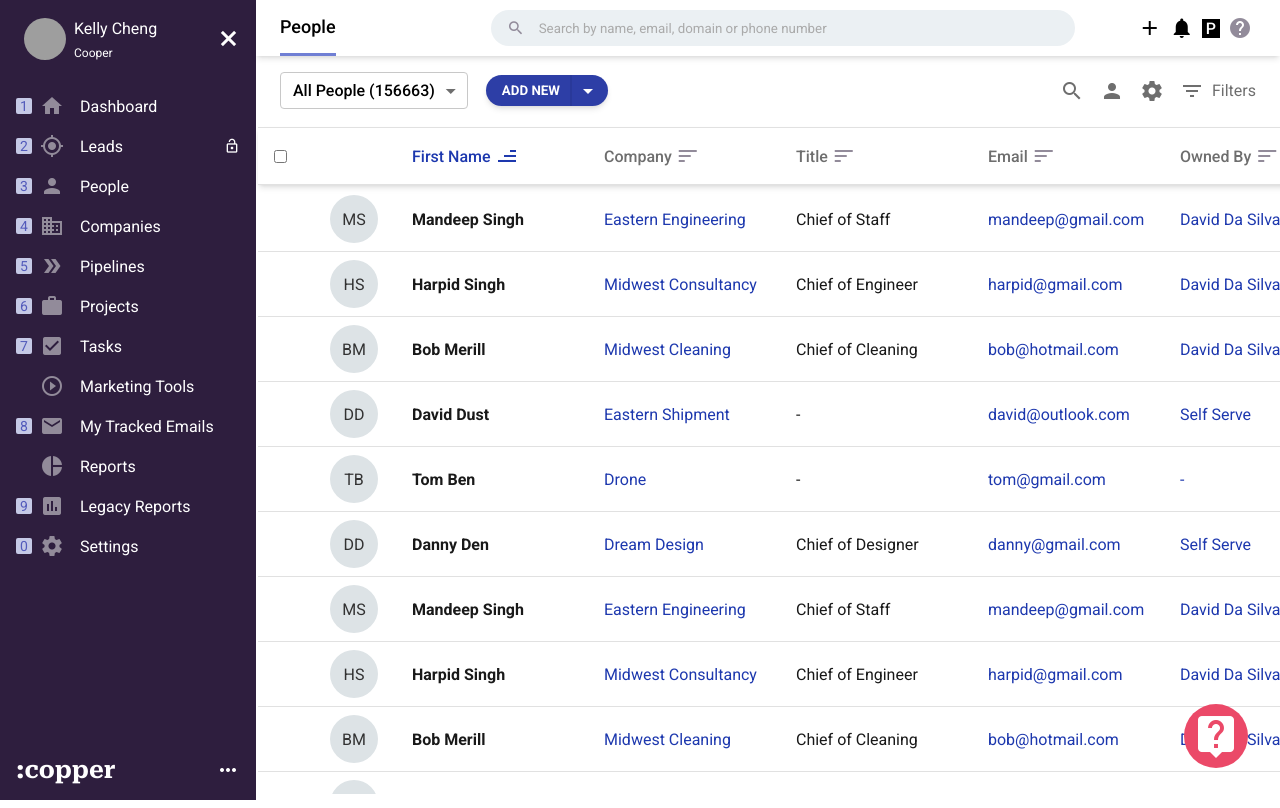
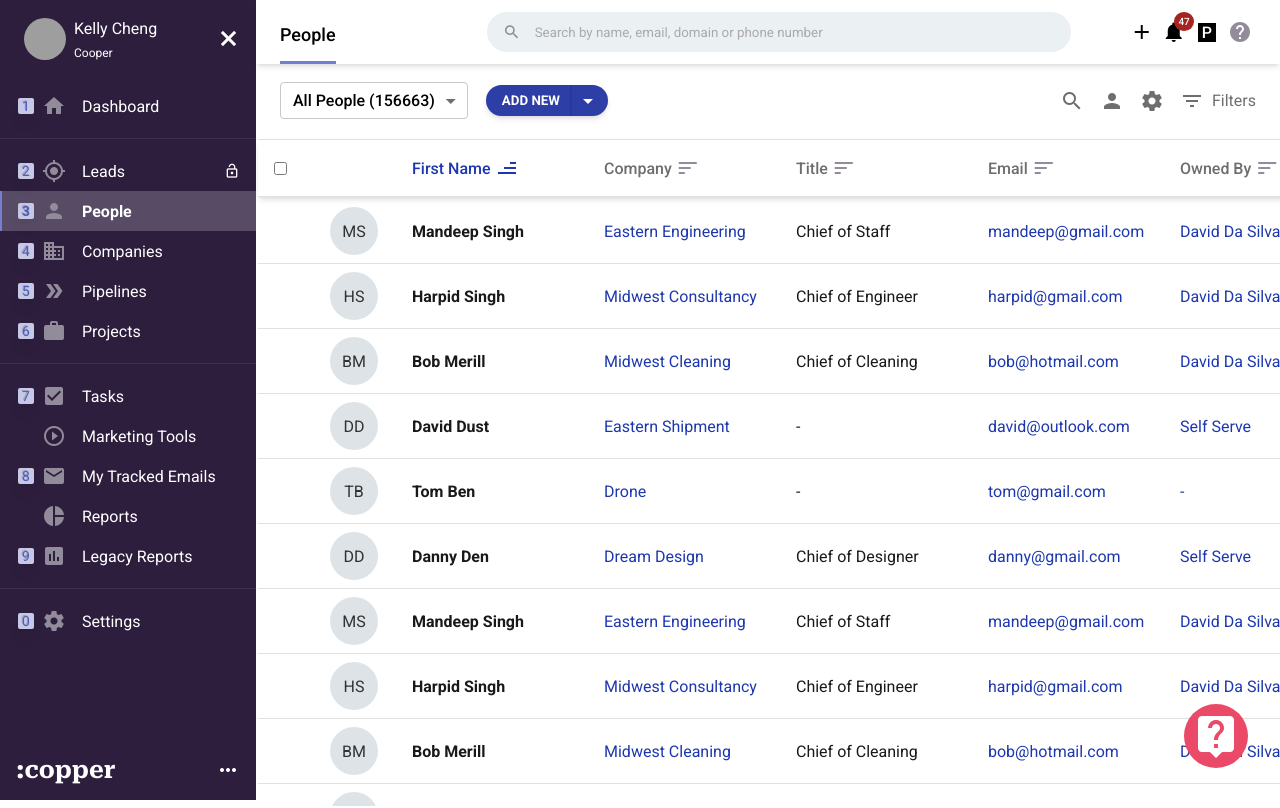
Before and after one commit to Regaron/restarone-challenge, a plain HTML site: page index.html in a window 1280 px wide. Drawn offline with nearby package versions, Linux system fonts and the light colour scheme; grey boxes are pictures that could not be loaded.

Commit message:
Add notification badge

```diff
--- a/index.html
+++ b/index.html
@@ -38,7 +38,7 @@
     <div class="main-container">
       <header>
         <nav>
-          <div class="nav__item">People</div>
+          <div class="nav__item"><span>People</span></div>
         </nav>
         <div class="searchbar">
           <input placeholder="Search by name, email, domain or phone number" />
@@ -46,7 +46,12 @@
         </div>
         <div class="header__action">
           <span class="material-icons"> add </span>
-          <span class="material-icons"> notifications </span>
+          <div class="notification-icon">
+            <span class="material-icons">
+              notifications
+            </span>
+            <span class="notification-badge">47</span>
+          </div>
           <span class="header__action__text">P</span>
           <span class="material-icons"> help </span>
         </div>
--- a/index.js
+++ b/index.js
@@ -5,6 +5,7 @@ var Model = (function () {
       leftIcon: "home",
       badge: 1,
     },
+    {},
     {
       label: "Leads",
       leftIcon: "my_location",
@@ -31,6 +32,7 @@ var Model = (function () {
       leftIcon: "work",
       badge: 6,
     },
+    {},
     {
       label: "Tasks",
       leftIcon: "check_box",
@@ -54,6 +56,7 @@ var Model = (function () {
       leftIcon: "insert_chart",
       badge: 9,
     },
+    {},
     {
       label: "Settings",
       leftIcon: "settings",
@@ -198,10 +201,10 @@ function getInitials(name) {
 }
 
 var UIController = (function () {
-  function createSidebarItem(sidebarItem) {
+  function createSidebarItem(sidebarItem, index) {
     var sidebarHTML = "<li class='divider'></li>";
-    if (sidebarItem.label !== "Divider") {
-      sidebarHTML = `<li class='sidebar__item'>
+    if (sidebarItem.label) {
+      sidebarHTML = `<li class='sidebar__item ${index === 3 ? "sidebar__item--selected":""}'>
                 <span class='sidebar__item__badge'>
                     ${
                       sidebarItem.badge > -1
@@ -247,7 +250,7 @@ var UIController = (function () {
     createSidebar(sidebarItems) {
       var sidebarHTML = "";
       for (var i = 0; i < sidebarItems.length; i++) {
-        sidebarHTML += createSidebarItem(sidebarItems[i]);
+        sidebarHTML += createSidebarItem(sidebarItems[i], i);
       }
       document.getElementById("sidebar__nav").innerHTML = sidebarHTML;
     },
--- a/main.css
+++ b/main.css
@@ -3,7 +3,7 @@
   padding: 0;
   margin: 0;
   transition: color 0.1s, background-color 0.1s, width 0.1s,
-    opacity 0.1s ease-in-out;
+    opacity 0.1s, border-color 0.1s ease-in-out;
 }
 
 ul {
@@ -68,6 +68,13 @@ input[type="checkbox"] {
   color: rgb(146, 139, 154);
 }
 
+.divider {
+  width: 100%;
+  height: 1px;
+  background-color: rgb(64, 46, 82);
+  margin: 12px 0;
+}
+
 .sidebar__item__right-icon {
   color: white;
   font-size: 16px;
@@ -78,10 +85,14 @@ input[type="checkbox"] {
   flex-direction: row;
   align-items: center;
   padding: 8px 16px;
+  border-left: 2px solid transparent;
+  font-weight: 400;
 }
 
 .sidebar__item--selected {
-  background-color: rgba(255, 255, 255, 0.3);
+  background-color: rgba(255, 255, 255, 0.2);
+  border-left-color: rgb(116, 127, 205);
+  font-weight: 700;
 }
 
 .sidebar__item:hover {
@@ -94,6 +105,7 @@ input[type="checkbox"] {
   margin-right: 8px;
   display: flex;
   align-items: center;
+  box-shadow: 0 10px 15px -3px rgb(0 0 0 / 0.1), 0 4px 6px -4px rgb(0 0 0 / 0.1);
 }
 
 .sidebar__item__badge span {
@@ -103,6 +115,7 @@ input[type="checkbox"] {
   text-align: center;
   padding: 0 4px;
   border-radius: 2px;
+  text-shadow: -1px -1px rgba(0, 0, 0, 0.2);
 }
 
 .sidebar__item__label {
@@ -153,8 +166,13 @@ header {
 .nav__item {
   font-weight: 500;
   font-size: 18px;
-  padding: 16px 0;
+  padding: 20px 0;
   border-bottom: 3px solid rgb(112, 127, 212);
+}
+
+.nav__item span {
+  display: inline-block;
+  transform: translateY(4px);
 }
 
 .searchbar {
@@ -165,7 +183,7 @@ header {
 .searchbar input {
   background-color: rgb(235, 240, 243);
   border: 0;
-  height: 36px;
+  height: 40px;
   border-radius: 36px;
   width: 100%;
   padding: 0 48px;
@@ -194,8 +212,14 @@ header {
   cursor: pointer;
 }
 
-.header__action :last-child {
+.header__action>:last-child {
   color: rgb(146, 139, 154);
+}
+
+.notification-icon {
+  position: relative;
+  display: flex;
+  align-items: center;
 }
 
 .header__action__text {
@@ -203,13 +227,26 @@ header {
   color: white;
   font-weight: 500;
   padding: 0 4px;
-  margin: 0 4px;
+  margin: 0 8px;
   cursor: pointer;
 }
 
+.notification-badge {
+  position: absolute;
+  top: -8px;
+  right: -4px;
+  background-color: rgb(166, 36, 32);
+  color: white;
+  font-size: 10px;
+  font-weight: 500;
+  padding: 4px;
+  border-radius: 50%;
+}
+
+
 .table-top {
   display: flex;
-  padding: 16px 24px;
+  padding: 18px 24px;
   align-items: center;
 }
 
@@ -220,6 +257,10 @@ header {
   border-radius: 4px;
   cursor: pointer;
   font-weight: 500;
+}
+
+.dropdown:hover {
+  border-color: rgb(29, 56, 174);
 }
 
 .dropdown .material-icons {
```
